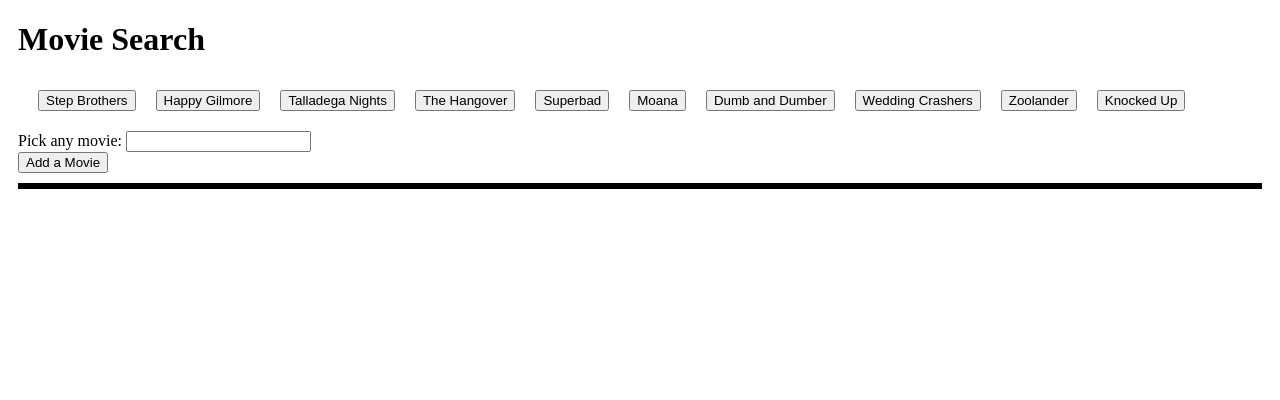
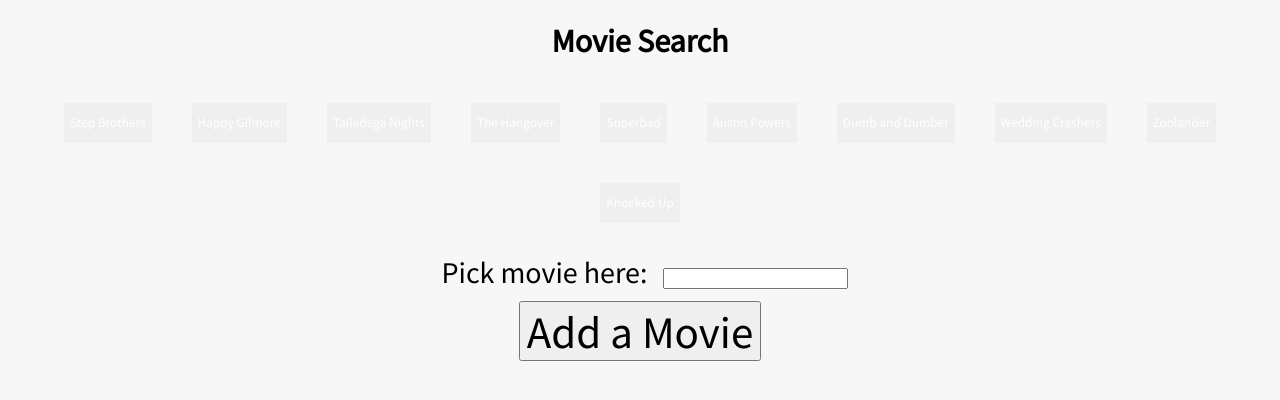
Before and after one commit to ajholsinger/GifTastic, a plain HTML site: page index.html in a window 1280 px wide. Drawn offline with nearby package versions, Linux system fonts and the light colour scheme.

Commit message:
CSS updates, version 1, virus theme

```diff
--- a/assets/javascript.js
+++ b/assets/javascript.js
@@ -1,4 +1,4 @@
-var topics = ["Step Brothers", "Happy Gilmore", "Talladega Nights", "The Hangover", "Superbad", "Moana", "Dumb and Dumber", "Wedding Crashers", "Zoolander", "Knocked Up"];
+var topics = ["Step Brothers", "Happy Gilmore", "Talladega Nights", "The Hangover", "Superbad", "Austin Powers", "Dumb and Dumber", "Wedding Crashers", "Zoolander", "Knocked Up"];
 var t = this;
 var gifs = $(".gifs");
 
--- a/assets/style.css
+++ b/assets/style.css
@@ -1,21 +1,59 @@
+body {
+	background-color: #f7f7f7;
+}
 div {
+	margin: 10px;
+	text-align: center;
+}
+
+h1, h2 {
+	font-family: 'Source Sans Pro', sans-serif;
+}
+
+button {
+	margin: 20px;
+	background-color: none;
+	height: 40px;
+	width: auto;
+	border: none;
+	color: white;
+	font-family: 'Source Sans Pro', sans-serif;
+}
+
+.gif {
+	display: inline;
+	border: 3px white solid;
+	margin: -5px;
+}
+
+img {
+	float: right;
+	display: inline;
+}
+
+label {
+	font-size: 30px;
+	font-family: 'Source Sans Pro', sans-serif;
+	color: black;
 	margin: 10px;
 }
 
-button {
+#add-movie {
+	margin: 10px;
+	background-color: none;
+	height: 60px;
+	width: auto;
+	color: black;
+	font-family: 'Source Sans Pro', sans-serif;
+	font-size: 45px
+}
+.bg {
+	z-index: 0;
+}
+
+.rating {
+	color: black;
+	font-family: 'Source Sans Pro', sans-serif;
+	float: right;
 	margin: 10px;
 }
-
-.hide {
-	visibility: hidden;
-}
-
-.show {
-	visibility: visible;
-	margin: -1px;
-	border: 2px blue solid;
-}
-
-.gifs {
-	border: 3px black solid;
-}
--- a/index.html
+++ b/index.html
@@ -4,17 +4,17 @@
 <head>
   <meta charset="utf-8">
   <title>GifTastic</title>
+	<link href="https://fonts.googleapis.com/css?family=Source+Sans+Pro" rel="stylesheet">
 	<link href="assets/style.css" rel="stylesheet"/>
 </head>
 
 <body>
-
   <div class="container">
 		<h1>Movie Search</h1>
     <div id="movies-view"></div>
     <div id="buttons-view"></div>
     <form id="movie-form">
-      <label for="movie-input">Pick any movie: </label>
+      <label for="movie-input">Pick movie here: </label>
       <input type="text" id="movie-input">
       <br>
       <input id="add-movie" type="submit" value="Add a Movie">
```
